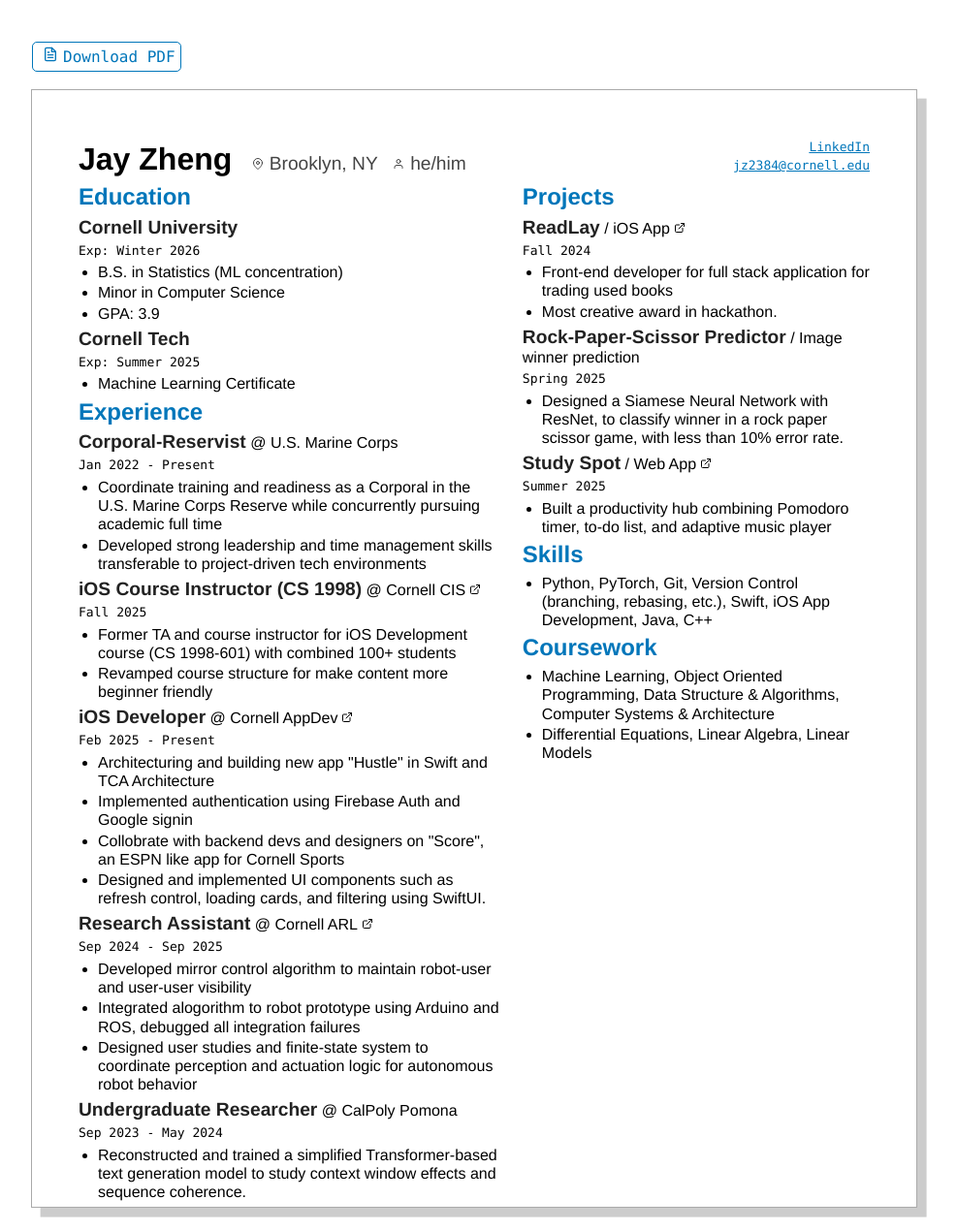
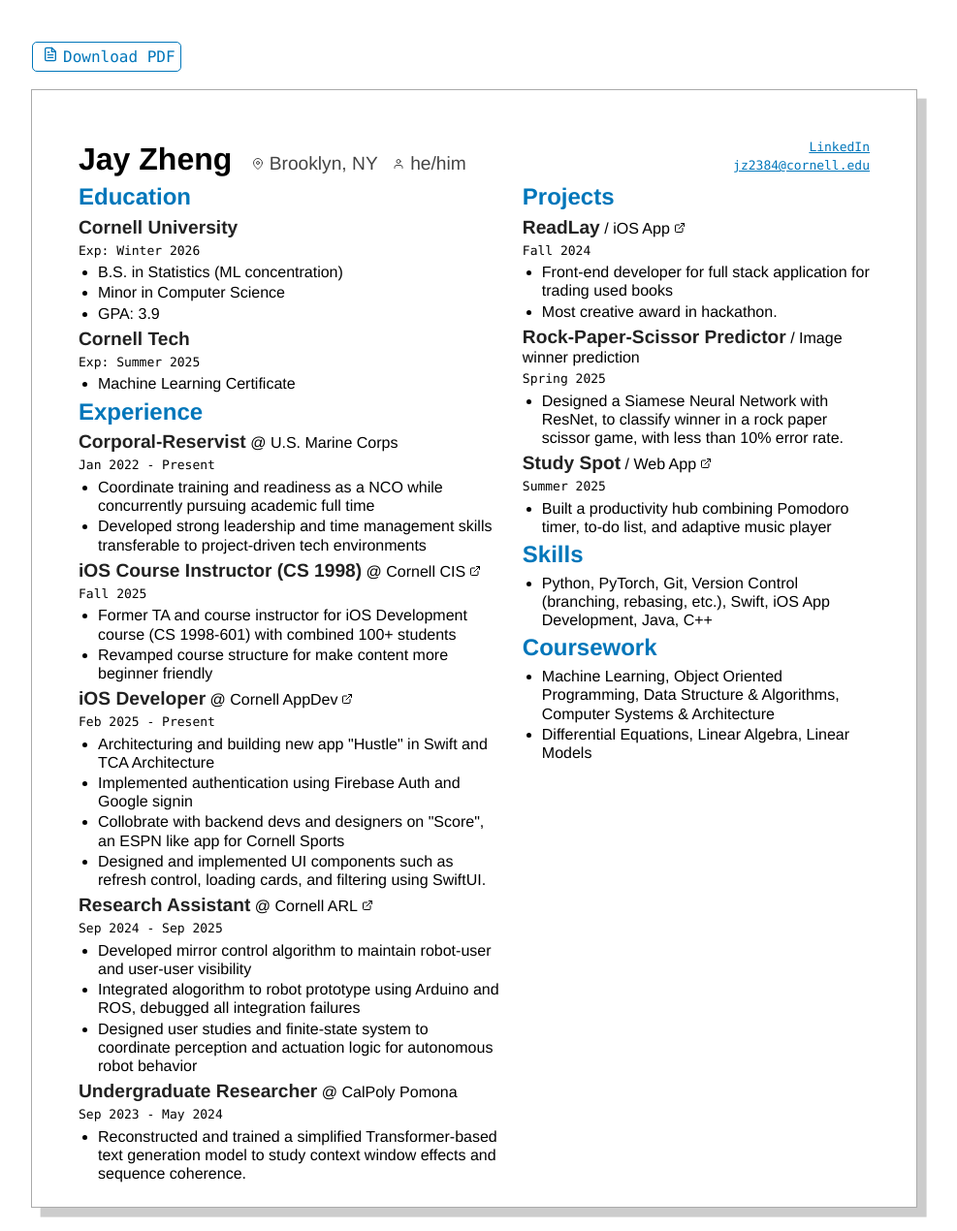
Before and after one commit to Juribu/juribu.github.io, a Jekyll site: the page resume/resume.html, which Jekyll copies as it is, in a window 1280 px wide. Shown: the whole page at 97% size, without its empty margins (151-1138 px from the left). Built offline with Jekyll 4.4.1, drawn with Linux system fonts in a browser that asks for light colours.

Commit message:
Compelted resume

```diff
--- a/resume/resume.html
+++ b/resume/resume.html
@@ -57,7 +57,7 @@
               <h3>Corporal-Reservist</h3> @ U.S. Marine Corps
               <h4>Jan 2022 - Present</h4>
               <ul>
-                <li>Coordinate training and readiness as a Corporal in the U.S. Marine Corps Reserve while concurrently pursuing
+                <li>Coordinate training and readiness as a NCO while concurrently pursuing
                   academic full time</li>
                 <li>Developed strong leadership and time management skills transferable to project-driven tech environments</li>
               </ul>
```
